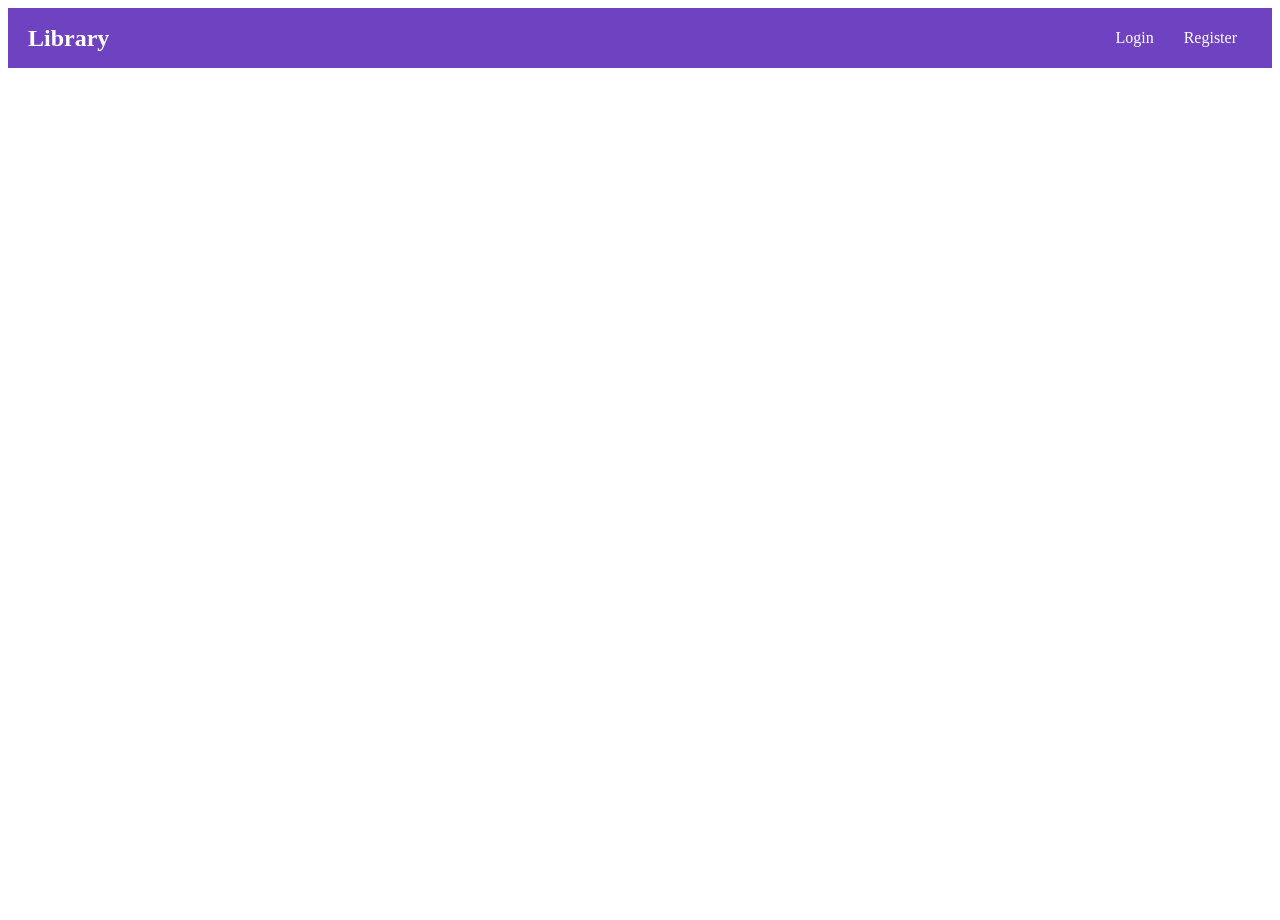
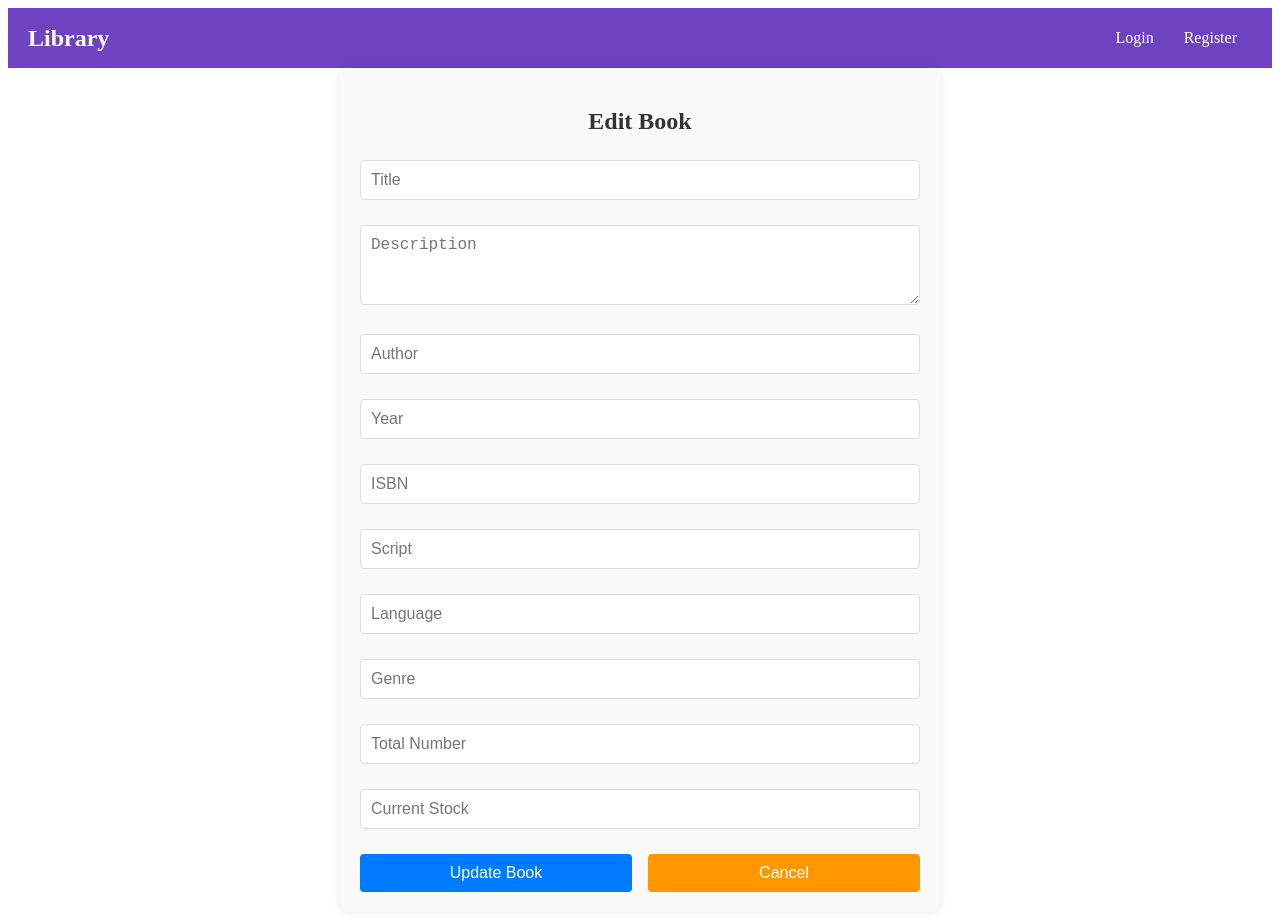
Before and after one commit to alojsb/Kolibri_WebApp, a React (Create React App) app: page /edit-book/1 in a window 1280 px wide. Before the commit the page ends 800 px from the top, so only its background shows below. Built offline with nearby package versions, Linux system fonts and the light colour scheme; no server answers; the database is empty.

Commit message:
add book details and editing

```diff
--- a/src/App.js
+++ b/src/App.js
@@ -1,4 +1,5 @@
 import React, { useEffect, useState } from 'react';
+import { AuthProvider } from './context/AuthContext';
 import { BrowserRouter as Router } from 'react-router-dom';
 import { onAuthStateChanged } from 'firebase/auth';
 import { auth, firestore } from './firebase/firebaseConfig'; // Import Firestore
@@ -26,10 +27,12 @@ const App = () => {
   }, []);
 
   return (
-    <Router>
-      <Navbar user={user} />
-      <AppRoutes />
-    </Router>
+    <AuthProvider>
+      <Router>
+        <Navbar user={user} />
+        <AppRoutes />
+      </Router>
+    </AuthProvider>
   );
 };
 
--- a/src/components/Book/BookDetail.js
+++ b/src/components/Book/BookDetail.js
@@ -42,6 +42,10 @@ const BookDetail = () => {
     navigate('/books'); // Navigate back to the BookList screen
   };
 
+  const handleEditClick = () => {
+    navigate(`/edit-book/${id}`); // Navigate to the edit book form
+  };
+
   if (loading) return <div>Loading...</div>;
 
   return (
@@ -80,6 +84,9 @@ const BookDetail = () => {
           <button className='back-button' onClick={handleBackClick}>
             Back
           </button>
+          <button className='edit-button' onClick={handleEditClick}>
+            Edit
+          </button>
         </div>
       )}
     </div>
--- a/src/components/Book/BookForm.css
+++ b/src/components/Book/BookForm.css
@@ -42,20 +42,39 @@ textarea {
   min-height: 10vh; /* Ensure the textarea is at least 20% of the viewport height */
 }
 
+.button-group {
+  display: flex;
+  justify-content: space-between;
+  gap: 1rem; /* Adds space between the buttons */
+  margin-top: 1.25rem; /* Adds some space above the buttons */
+}
+
 button {
-  width: 100%;
+  flex: 1;
   padding: 0.625rem; /* 10px converted to rem */
   border: none;
   border-radius: 0.25rem; /* 4px converted to rem */
-  background-color: #007bff;
-  color: #fff;
   font-size: 1rem; /* 16px converted to rem */
   cursor: pointer;
   transition: background-color 0.3s ease;
 }
 
-button:hover {
+button[type='submit'] {
+  background-color: #007bff; /* Blue for Add Book */
+  color: #fff;
+}
+
+button[type='submit']:hover {
   background-color: #0056b3;
+}
+
+button[type='button'] {
+  background-color: #ff9800; /* Orange for Cancel */
+  color: #fff;
+}
+
+button[type='button']:hover {
+  background-color: #e68900;
 }
 
 input:focus,
--- a/src/components/Book/BookForm.js
+++ b/src/components/Book/BookForm.js
@@ -1,9 +1,20 @@
-import React, { useState } from 'react';
-import { addDoc, collection, query, where, getDocs } from 'firebase/firestore';
+import React, { useState, useEffect } from 'react';
+import {
+  addDoc,
+  collection,
+  doc,
+  updateDoc,
+  query,
+  where,
+  getDocs,
+  getDoc,
+} from 'firebase/firestore';
 import { firestore } from '../../firebase/firebaseConfig';
+import { useNavigate, useParams } from 'react-router-dom';
 import './BookForm.css'; // Import the CSS file
 
-const BookForm = () => {
+const BookForm = ({ editMode = false }) => {
+  const { id: bookId } = useParams(); // Get the book ID from URL params
   const [title, setTitle] = useState('');
   const [description, setDescription] = useState('');
   const [author, setAuthor] = useState('');
@@ -16,10 +27,40 @@ const BookForm = () => {
   const [currentStock, setCurrentStock] = useState('');
   const [errorMessage, setErrorMessage] = useState('');
 
+  const navigate = useNavigate();
+
+  useEffect(() => {
+    if (editMode && bookId) {
+      const fetchBookDetails = async () => {
+        try {
+          const bookRef = doc(firestore, 'books', bookId);
+          const bookSnap = await getDoc(bookRef);
+
+          if (bookSnap.exists()) {
+            const bookData = bookSnap.data();
+            setTitle(bookData.title);
+            setDescription(bookData.description);
+            setAuthor(bookData.author);
+            setYear(bookData.year);
+            setIsbn(bookData.isbn);
+            setScript(bookData.script);
+            setLanguage(bookData.language);
+            setGenre(bookData.genre);
+            setTotalNumber(bookData.totalNumber);
+            setCurrentStock(bookData.currentStock);
+          }
+        } catch (error) {
+          console.error('Error fetching book details: ', error.message);
+        }
+      };
+
+      fetchBookDetails();
+    }
+  }, [editMode, bookId]);
+
   const handleSubmit = async (e) => {
     e.preventDefault();
 
-    // Validate inputs
     if (parseInt(totalNumber) < 0 || parseInt(currentStock) < 0) {
       setErrorMessage('Total Number and Current Stock cannot be negative.');
       return;
@@ -35,11 +76,29 @@ const BookForm = () => {
       const q = query(booksRef, where('isbn', '==', isbn));
       const querySnapshot = await getDocs(q);
 
-      if (!querySnapshot.empty) {
+      if (!editMode && !querySnapshot.empty) {
         setErrorMessage('A book with this ISBN already exists.');
         return;
       }
 
+      if (editMode && bookId) {
+        // Update existing book
+        const bookRef = doc(firestore, 'books', bookId);
+        await updateDoc(bookRef, {
+          title,
+          description,
+          author,
+          year,
+          isbn,
+          script,
+          language,
+          genre,
+          totalNumber: parseInt(totalNumber),
+          currentStock: parseInt(currentStock),
+        });
+        alert('Book successfully updated!');
+      } else {
+        // Add new book
         await addDoc(collection(firestore, 'books'), {
           title,
           description,
@@ -52,28 +111,27 @@ const BookForm = () => {
           totalNumber: parseInt(totalNumber),
           currentStock: parseInt(currentStock),
         });
+        alert('Book successfully added!');
+      }
 
-      alert('Book successfully added!');
-      setTitle('');
-      setDescription('');
-      setAuthor('');
-      setYear('');
-      setIsbn('');
-      setScript('');
-      setLanguage('');
-      setGenre('');
-      setTotalNumber('');
-      setCurrentStock('');
-      setErrorMessage('');
+      navigate('/books');
     } catch (error) {
-      console.error('Error adding book: ', error.message);
+      console.error('Error saving book: ', error.message);
+    }
+  };
+
+  const handleCancel = () => {
+    if (editMode) {
+      navigate(`/books/${bookId}`); // Navigate to BookDetail page if in edit mode
+    } else {
+      navigate('/books');
     }
   };
 
   return (
     <div className='form-container'>
       <form onSubmit={handleSubmit}>
-        <h2>Add New Book</h2>
+        <h2>{editMode ? 'Edit Book' : 'Add New Book'}</h2>
 
         {errorMessage && <div className='error-message'>{errorMessage}</div>}
 
@@ -175,7 +233,12 @@ const BookForm = () => {
           />
         </div>
 
-        <button type='submit'>Add Book</button>
+        <div className='button-group'>
+          <button type='submit'>{editMode ? 'Update Book' : 'Add Book'}</button>
+          <button type='button' onClick={handleCancel}>
+            Cancel
+          </button>
+        </div>
       </form>
     </div>
   );
--- a/src/components/Book/BookList.css
+++ b/src/components/Book/BookList.css
@@ -19,3 +19,19 @@
 .book-list a:hover {
   color: #0056b3;
 }
+
+.add-book-button {
+  display: inline-block;
+  margin-bottom: 1rem;
+  padding: 0.5rem 1rem;
+  background-color: #28a745;
+  color: white;
+  border: none;
+  border-radius: 5px;
+  cursor: pointer;
+  font-size: 1rem;
+}
+
+.add-book-button:hover {
+  background-color: #218838;
+}
--- a/src/components/Book/BookList.js
+++ b/src/components/Book/BookList.js
@@ -1,12 +1,15 @@
 import React, { useEffect, useState } from 'react';
-import { Link } from 'react-router-dom'; // Import Link from react-router-dom
+import { Link, useNavigate } from 'react-router-dom';
 import { collection, getDocs } from 'firebase/firestore';
 import { firestore } from '../../firebase/firebaseConfig';
-import './BookList.css'; // Import your CSS file
+import { useAuth } from '../../context/AuthContext';
+import './BookList.css';
 
-const BookList = () => {
+const BookList = ({ user }) => {
   const [books, setBooks] = useState([]);
   const [loading, setLoading] = useState(true);
+  const navigate = useNavigate();
+  const { userRole } = useAuth();
 
   useEffect(() => {
     const fetchBooks = async () => {
@@ -33,6 +36,14 @@ const BookList = () => {
   return (
     <div className='book-list'>
       <h2>Book List</h2>
+      {userRole === 'admin' && (
+        <button
+          className='add-book-button'
+          onClick={() => navigate('/add-book')}
+        >
+          Add Book
+        </button>
+      )}
       <ul>
         {books.map((book) => (
           <li key={book.id}>
--- a/src/components/NotFound.css
+++ b/src/components/NotFound.css
@@ -1,17 +1,24 @@
-/* NotFound.css */
-
 .not-found {
   text-align: center;
-  margin: 2rem auto;
   padding: 2rem;
 }
 
 .not-found h1 {
   font-size: 2rem;
-  color: #d9534f;
+  margin-bottom: 1rem;
 }
 
 .not-found p {
-  font-size: 1rem;
-  color: #555;
+  font-size: 1.2rem;
+  margin-bottom: 2rem;
 }
+
+.back-home-link {
+  font-size: 1.2rem;
+  color: #007bff;
+  text-decoration: none;
+}
+
+.back-home-link:hover {
+  text-decoration: underline;
+}
--- a/src/components/NotFound.js
+++ b/src/components/NotFound.js
@@ -1,11 +1,15 @@
 import React from 'react';
-import './NotFound.css'; // Import the CSS file
+import { Link } from 'react-router-dom';
+import './NotFound.css'; // Import the CSS file if needed
 
 const NotFound = () => {
   return (
     <div className='not-found'>
       <h1>404 - Page Not Found</h1>
-      <p>Sorry, the page you are looking for does not exist.</p>
+      <p>Oops! The page you're looking for doesn't exist.</p>
+      <Link to='/' className='back-home-link'>
+        Back to Home Page
+      </Link>
     </div>
   );
 };
--- a/src/routes.js
+++ b/src/routes.js
@@ -16,9 +16,10 @@ const AppRoutes = () => (
     <Route path='/register' element={<Register />} />
     <Route path='/books' element={<BookList />} />
     <Route path='/books/:id' element={<BookDetail />} />
-    <Route path='/add-book' element={<BookForm />} />
+    <Route path='/add-book' element={<BookForm editMode={false} />} />
+    <Route path='/edit-book/:id' element={<BookForm editMode={true} />} />
     <Route path='/users' element={<UserList />} />
-    <Route path='/not-found' component={NotFound} />
+    <Route path='/not-found' element={<NotFound />} />
   </Routes>
 );
 
```
Lines whose indentation alone changed are shown as unchanged.
